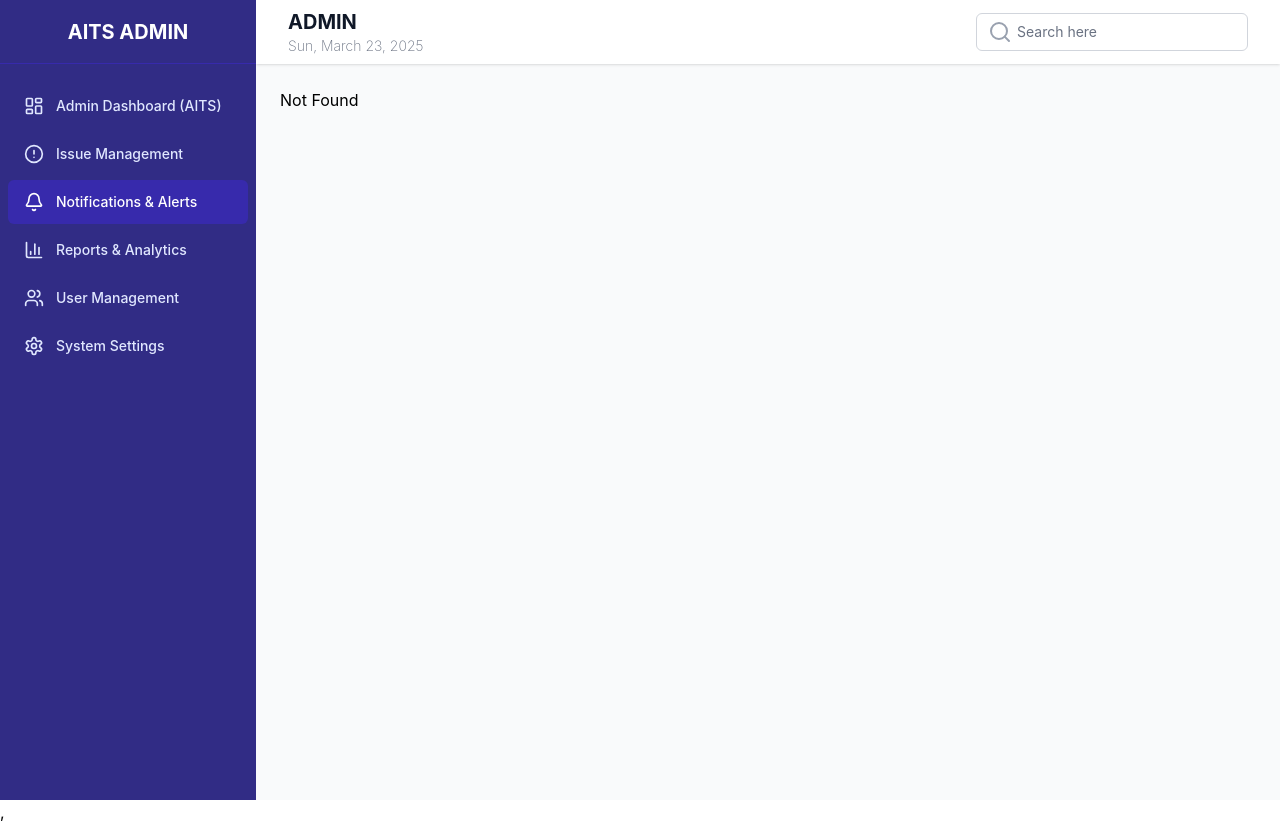
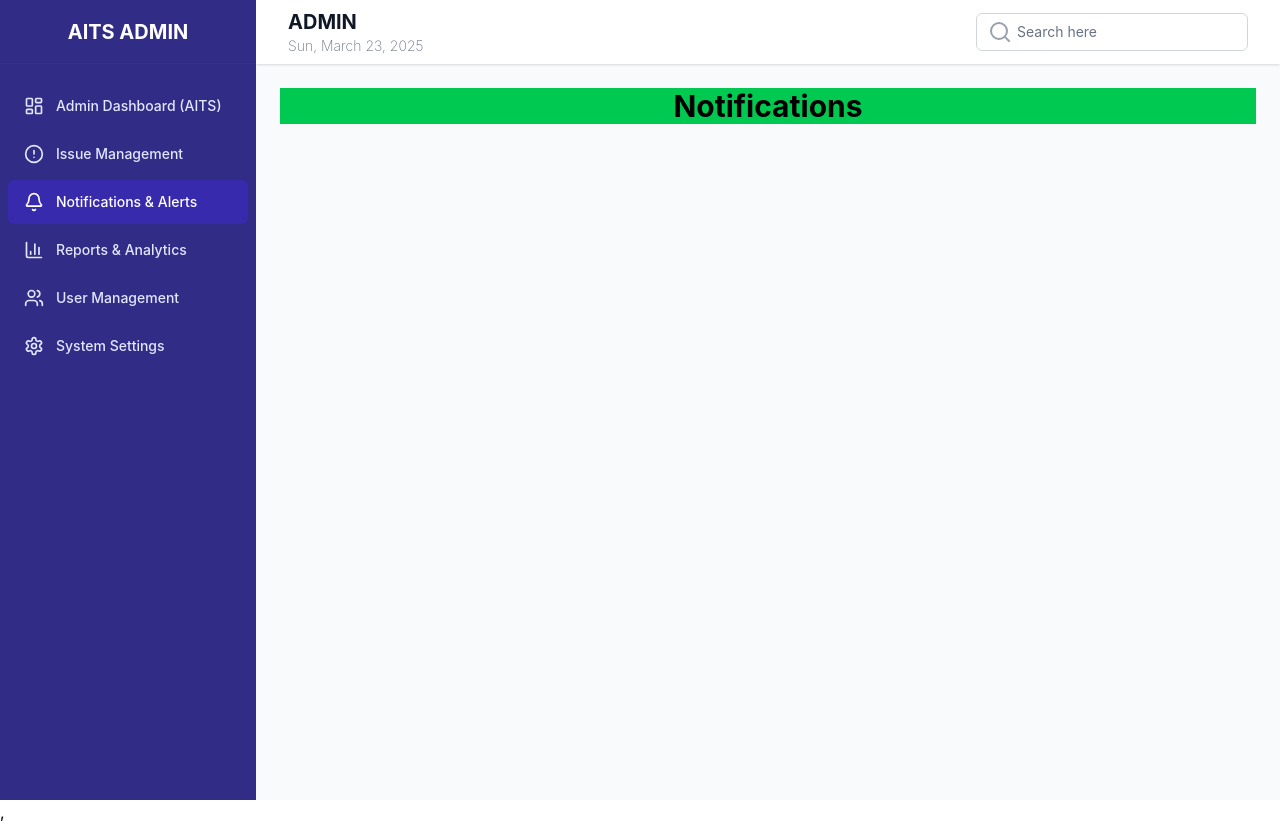
Before and after one commit to Suubi08/academic_issue_tracking_system, a React (Vite) app in the folder client/: page /notifications in a window 1280 px wide. Before the commit this address had no page. Built offline with nearby package versions, Linux system fonts and the light colour scheme.

Commit message:
updating admin dashboard

```diff
--- /dev/null
+++ b/client/src/pages/Notifications.jsx
@@ -0,0 +1,11 @@
+import React from "react";
+
+const Notifications = () => {
+  return (
+    <div className="bg-green-500 text-center text-3xl font-bold">
+      Notifications
+    </div>
+  );
+};
+
+export default Notifications;
--- a/client/src/pages/Resolved.jsx
+++ /dev/null
@@ -1,9 +0,0 @@
-import React from "react";
-
-const Resolved = () => {
-  return (
-    <div className="bg-green-500 text-center text-3xl font-bold">Resolved</div>
-  );
-};
-
-export default Resolved;
--- /dev/null
+++ b/client/src/pages/Usermanagement.jsx
@@ -0,0 +1,11 @@
+import React from "react";
+
+const Usermanagement = () => {
+  return (
+    <div className="bg-fuchsia-500 text-center text-3xl font-bold">
+      Usermanagement
+    </div>
+  );
+};
+
+export default Usermanagement;
--- a/client/src/pages/index.jsx
+++ b/client/src/pages/index.jsx
@@ -2,6 +2,14 @@ import Dashboard from "./Dashboard";
 import Issuemanagement from "./Issuemanagement";
 import Reports from "./Reports";
 import Settings from "./Settings";
-import Resolved from "./Resolved";
+import Notifications from "./Notifications";
+import Usermanagement from "./Usermanagement";
 
-export { Dashboard, Issuemanagement, Reports, Settings, Resolved };
+export {
+  Dashboard,
+  Issuemanagement,
+  Reports,
+  Settings,
+  Notifications,
+  Usermanagement,
+};
--- a/client/src/routes/AllRoutes.jsx
+++ b/client/src/routes/AllRoutes.jsx
@@ -3,10 +3,11 @@ import { Routes, Route, Navigate } from "react-router-dom";
 import Layout from "../Layout/Layout";
 import {
   Dashboard,
-  Resolved,
   Reports,
   Settings,
   Issuemanagement,
+  Usermanagement,
+  Notifications,
 } from "../pages";
 
 const AllRoutes = () => {
@@ -16,9 +17,10 @@ const AllRoutes = () => {
         <Route path="dashboard" element={<Dashboard />} />
         <Route index element={<Dashboard />} />
         <Route path="issues" element={<Issuemanagement />} />
-        <Route path="resolved" element={<Resolved />} />
+        <Route path="notifications" element={<Notifications />} />
         <Route path="reports" element={<Reports />} />
         <Route path="settings" element={<Settings />} />
+        <Route path="/users" element={<Usermanagement />} />
         <Route path="*" element={<h1>Not Found</h1>} />
       </Route>
     </Routes>
```
